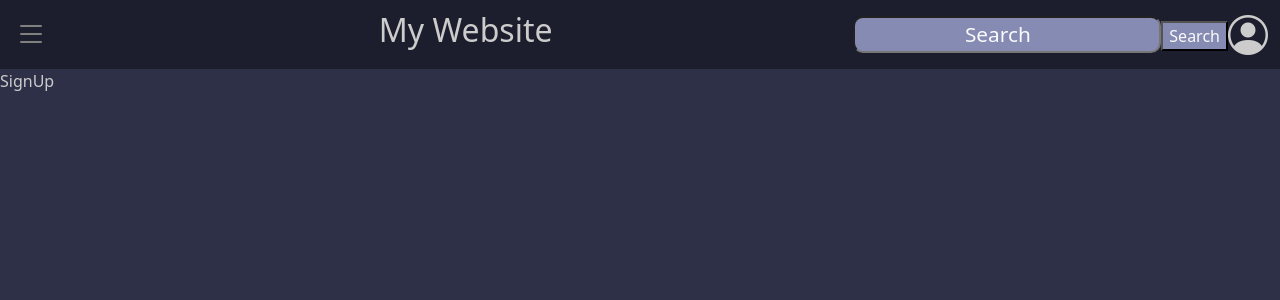
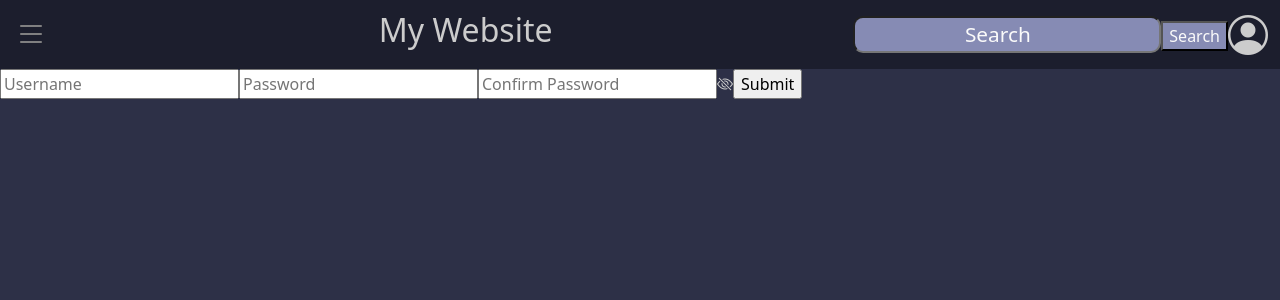
Before and after one commit to DarkRose2021/NewMovieDBSite, a React (Create React App) app in the folder front-end/: page /signup in a window 1280 px wide. Shown: the top 300 px of the page. Built offline with nearby package versions, Linux system fonts and the light colour scheme.

Commit message:
Signup form validation

```diff
--- a/front-end/package.json
+++ b/front-end/package.json
@@ -12,6 +12,7 @@
     "react": "^18.2.0",
     "react-bootstrap": "^2.10.0",
     "react-dom": "^18.2.0",
+    "react-hook-form": "^7.49.3",
     "react-router-dom": "^6.21.3",
     "react-scripts": "5.0.1",
     "web-vitals": "^2.1.4"
--- a/front-end/src/Components/SignUp.js
+++ b/front-end/src/Components/SignUp.js
@@ -1,9 +1,80 @@
 //form to sign up for an account
-import React from "react";
-
+import React, {useState} from "react";
+import {useForm} from 'react-hook-form'
 const SignUp = () => {
     //api call: `http://localhost:8080/signup`
-	return (<div>SignUp</div>);
+
+    const {
+        register,
+        handleSubmit,
+        formState: {errors},
+        watch} = useForm();
+        const [showPassword, setShowPassword] = useState(false);
+
+        const togglePassword = () => {
+            setShowPassword(!showPassword);
+          };
+        const password = watch(["password", ""]);
+
+
+        const onSubmit = (data) => console.log(data);
+
+    //const username = req.body.username;
+		// const password = req.body.password;
+		// const name = req.body.name;
+	return (
+    <div className="signUp" >
+        <form onSubmit={handleSubmit(onSubmit)}>
+            <input {...register("userName", {required: "Username is required"})} placeholder="Username"/>
+
+        <input
+          {...register("password", {
+            required: "Password is required",
+            pattern: {
+              value: /^(?=.*[A-Za-z])(?=.*\d)(?=.*[@$!%*#?&])[A-Za-z\d@$!%*#?&]{10,}$/,
+              message: "Password must include at least one letter, one number, and one special character",
+            },
+            minLength: {
+                value: 10,
+                message: "Password must be at least 10 characters",
+              },
+          })}
+          type={showPassword ? "text" : "password"}
+          placeholder="Password" />
+
+          {errors.password && <p>{errors.password.message}</p>}
+
+          <input
+          {...register("passwordConfirm", {
+            required: "Please confirm your password",
+            validate: (value) => value === password || "Passwords do not match",
+          })}
+          type={showPassword ? "text" : "password"}
+          placeholder="Confirm Password"
+        />
+            <span className="icon-eye" onClick={togglePassword}>
+                                {showPassword ? (
+                                    <i className="bi bi-eye"></i>
+                                ) : (
+                                    <i className="bi bi-eye-slash"></i>
+                                )}
+                                </span>
+        {errors.passwordConfirm && <p>{errors.passwordConfirm.message}</p>}
+
+
+            <input type="submit" />
+
+
+
+        </form>
+
+
+
+
+
+
+    </div>
+    );
 };
 
 export default SignUp;
```
Also changed, not shown: 1 other file (tests, documents, lock files or other folders).
